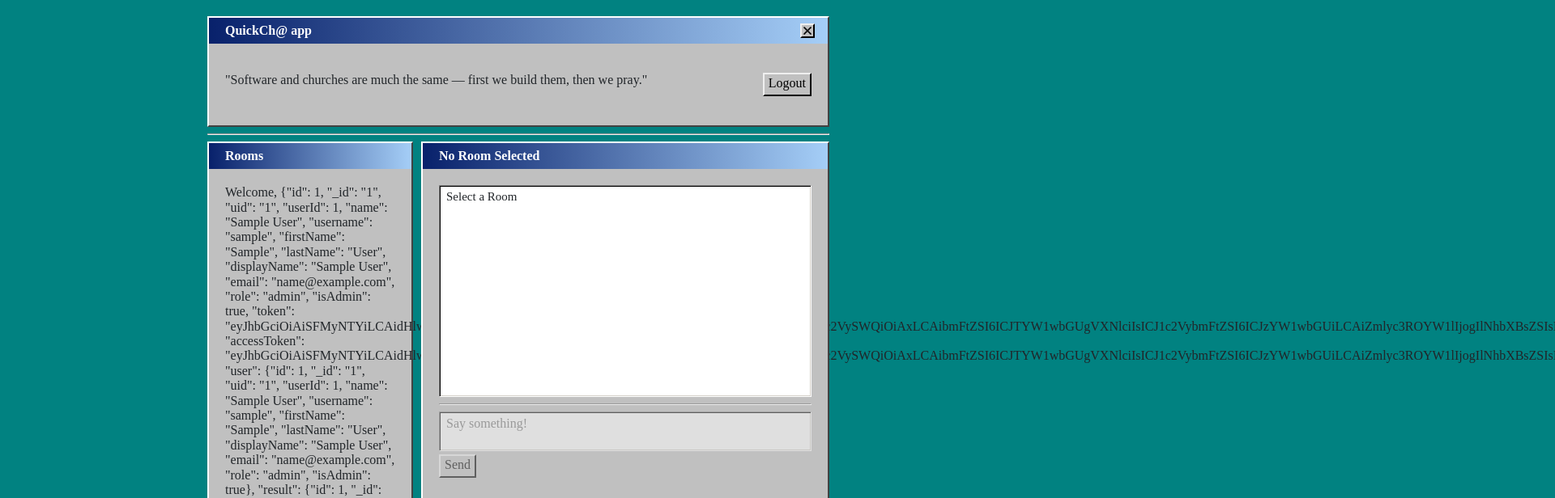
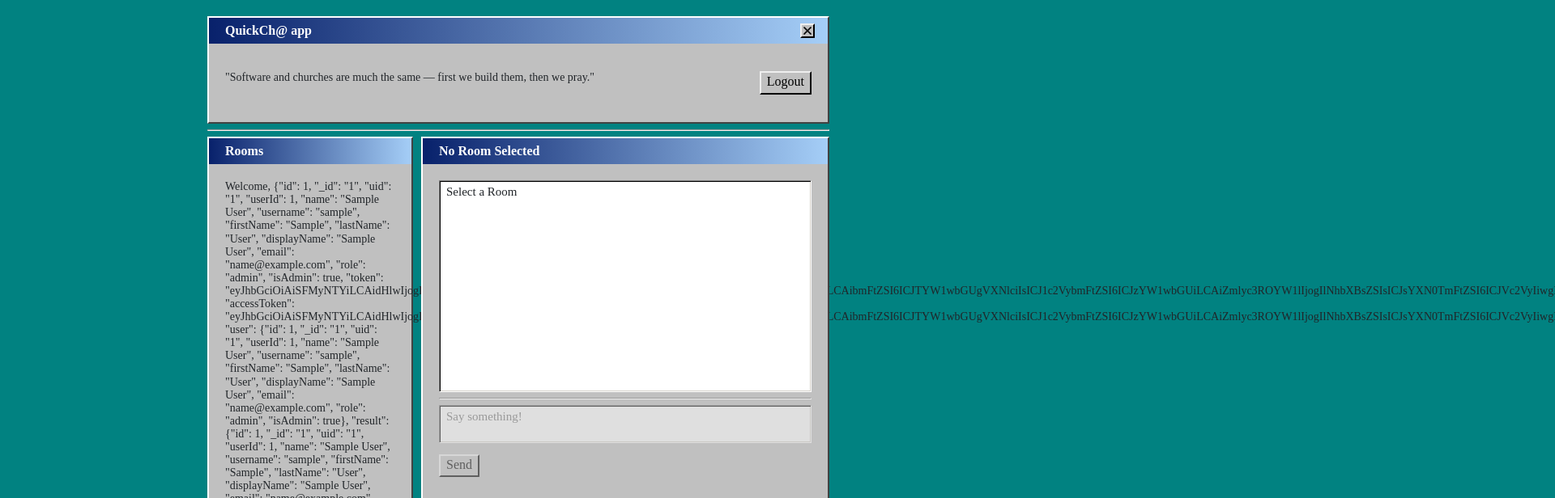
Before and after one commit to leedotpang/quickchat, a React (Create React App) app in the folder client/: page /room in a window 1280 px wide. Shown: the top 616 px of the page at 81% size, 1920 px wide, since content can reach past the window. Built offline with nearby package versions, Linux system fonts and the light colour scheme; no server answers; sample sign-in values are in the browser's storage.

Commit message:
Adjusted global font size and button spacing

```diff
--- a/client/src/components/styled.js
+++ b/client/src/components/styled.js
@@ -1,13 +1,15 @@
 import styled, { createGlobalStyle } from "styled-components";
 
 export const GlobalStyles = createGlobalStyle`
-body {
+  body {
     font-family: serif;
     background: #018281;
     color: white;
     padding: 20px;
     margin: 0;
+    font-size: 14px;
   }
+
   html { padding: 0; margin: 0; }
 
   body > div {
@@ -24,7 +26,7 @@ export const Button = styled.button`
   border-bottom-color: #424242;
   background: silver;
   color: black;
-  padding: 2px 5px 4px;
+  padding: 2px 7px 4px;
   border-radius: 1px;
   font-size: 16px;
 
@@ -62,6 +64,8 @@ export const Textarea = styled.textarea`
   resize: none;
   width: 100%;
   box-sizing: border-box;
+  margin-bottom: 10px;
+  font-size: 15px;
 
   &:disabled {
     opacity: 0.5;
```
